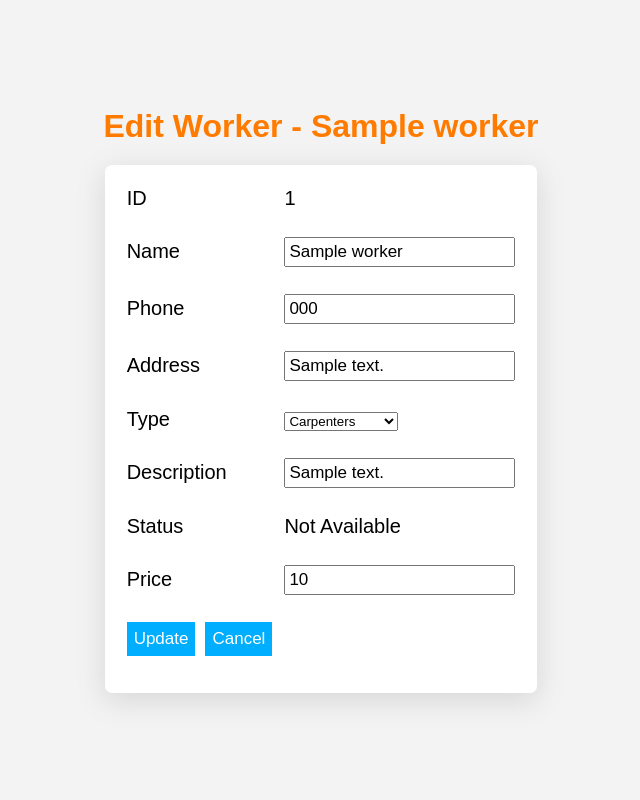
After one commit to PureX-Solution/Thisara-2022-11-26, a PHP site: page /components/worker_edit/edit_worker.php?id=1 in a window 1280 px wide. The commit adds this page. Shown: the whole page, without its empty margins (319-959 px from the left). Run offline with PHP 8.4, Linux system fonts and the light colour scheme; a user stored in the database is signed in; tables that the repository leaves empty hold one stand-in row (values such as "Sample post").

Commit message:
add worker update function

```diff
--- /dev/null
+++ b/Admin/components/worker_edit/edit_worker.php
@@ -0,0 +1,111 @@
+<?php require '../connection.php'; ?>
+<?php
+
+session_start();
+
+if(!isset($_SESSION["email"])){
+    header("Location: ../../pages/authentication/client/login.php");
+}
+
+?>
+
+
+
+<!DOCTYPE html>
+<html lang="en">
+<head>
+    <meta charset="UTF-8">
+    <meta http-equiv="X-UA-Compatible" content="IE=edge">
+    <meta name="viewport" content="width=device-width, initial-scale=1.0">
+    <title>Edit Worker</title>
+    <link rel="stylesheet" href="style.css">
+</head>
+<body>
+
+<?php
+
+$sql = "SELECT * FROM workers WHERE w_id={$_GET['id']}";
+$result = mysqli_query($con, $sql);
+while ($record = mysqli_fetch_assoc($result)){
+    $id =  $record['w_id'];
+    $name =  $record['w_name'];
+    $phone =  $record['w_contact_number'];
+    $address =  $record['w_address'];
+    $type =  $record['w_type'];
+    $description =  $record['w_description'];
+    $status =  $record['availability'];
+    $price =  $record['w_price'];
+}
+?>
+
+    <div id="worker_edit">
+        <h1>Edit Worker - <?php echo $name; ?></h1>
+        <form action="edit.php" method="post">
+            <table>
+                <tr>
+                    <td>ID</td>
+                    <td><?php echo $id; ?> <input type="text" name ="w_id" value="<?php echo $id; ?>" style="display: none"></td>
+                </tr>
+
+                <tr>
+                    <td>Name</td>
+                    <td><input required type="text" name="w_name" id="w_name" value="<?php echo $name; ?>"></td>
+                </tr>
+                <tr>
+                    <td>Phone</td>
+                    <td><input type="text" name="w_phone" id="w_phone" value="<?php echo $phone; ?>"></td>
+                </tr>
+
+                <tr>
+                    <td>Address</td>
+                    <td><input required type="text" name="w_address" id="w_address" value="<?php echo $address; ?>"></td>
+                </tr>
+
+                <tr>
+                    <td>Type</td>
+                    <td>
+                        <select name="type" id="type">
+                            <option value="carpenters" <?php if($type === "carpenters"){echo "selected";} ?>>Carpenters</option>
+                            <option value="mason" <?php if($type === "mason"){echo "selected";} ?>>Mason</option>
+                            <option value="digging_Work" <?php if($type === "digging_Work"){echo "selected";} ?>>Digging Work</option>
+                            <option value="glazier" <?php if($type === "glazier"){echo "selected";} ?>>Glazier</option>
+                            <option value="backhoe_Driver" <?php if($type === "backhoe_Driver"){echo "selected";} ?>>Backhoe Driver</option>
+                            <option value="electricians" <?php if($type === "electricians"){echo "selected";} ?>>Electricians</option>
+                        </select>
+                    </td>
+                </tr>
+
+                <tr>
+                    <td>Description</td>
+                    <td><input required type="text" name="description" value="<?php echo $description; ?>"></td>
+                </tr>
+
+                <tr>
+                    <td>Status</td>
+                    <td>
+                    <?php
+
+                    if($status === "1"){
+                        echo "Available";
+                    } else {
+                        echo "Not Available";
+                    }
+                    ?>
+                    </td>
+                </tr>
+
+                <tr>
+                    <td>Price</td>
+                    <td><input required type="number" name="price" value="<?php echo $price; ?>"></td>
+                </tr>
+
+                <tr>
+                    <td style="float: right"><input type="submit" name="do_not_update" value="Cancel"></td>
+                    <td style="float: left"><input type="submit" name="update" value="Update"></td>
+                </tr>
+            </table>
+        </form>
+    </div>
+
+</body>
+</html>
--- /dev/null
+++ b/Admin/components/worker_edit/style.css
@@ -0,0 +1,51 @@
+* {
+  margin: 0;
+  padding: 0;
+}
+
+#worker_edit {
+  width: 100vw;
+  height: 100vh;
+  overflow: hidden;
+  display: flex;
+  justify-content: center;
+  align-items: center;
+  flex-direction: column;
+  box-sizing: border-box;
+  background: rgb(243, 243, 243);
+}
+#worker_edit h1 {
+  font-family: Arial, Helvetica, sans-serif;
+  padding: 20px;
+  color: rgb(255, 123, 0);
+}
+#worker_edit form {
+  background: rgb(255, 255, 255);
+  box-shadow: rgba(100, 100, 111, 0.2) 0px 7px 29px 0px;
+  padding: 15px;
+  overflow: auto;
+  margin-bottom: 20px;
+  border-radius: 7px;
+}
+#worker_edit form table td {
+  font-size: 20px;
+  font-family: Arial, Helvetica, sans-serif;
+  padding: 5px;
+  padding-bottom: 20px;
+}
+#worker_edit form table input {
+  padding: 3px;
+  font-size: 17px;
+}
+#worker_edit form table input[type=submit] {
+  padding: 7px;
+  border: none;
+  background-color: rgb(0, 174, 255);
+  color: rgb(255, 255, 255);
+  transition: 0.3s ease all;
+  cursor: pointer;
+}
+#worker_edit form table input[type=submit]:hover {
+  background-color: rgb(42, 11, 219);
+  color: #fff;
+}/*# sourceMappingURL=style.css.map */
--- /dev/null
+++ b/Admin/components/worker_edit/style.scss
@@ -0,0 +1,58 @@
+*{
+    margin: 0;
+    padding: 0;
+}
+
+#worker_edit{
+    width: 100vw;
+    height: 100vh;
+    overflow: hidden;
+    display: flex;
+    justify-content: center;
+    align-items: center;
+    flex-direction: column;
+    box-sizing: border-box;
+    background: rgb(243, 243, 243);
+
+    h1{
+        font-family: Arial, Helvetica, sans-serif;
+        padding: 20px;
+        color: rgb(255, 123, 0);
+    }
+
+    form{
+        background: rgb(255, 255, 255);
+        box-shadow: rgba(100, 100, 111, 0.2) 0px 7px 29px 0px;
+        padding: 15px;
+        overflow: auto;
+        margin-bottom: 20px;
+        border-radius: 7px;
+        table{
+            td{
+                font-size: 20px;
+                font-family: Arial, Helvetica, sans-serif;
+                padding: 5px;
+                padding-bottom: 20px;
+            }
+            input{
+                padding: 3px;
+                font-size: 17px;
+            }
+            input[type="submit"]{
+                padding: 7px;
+                border: none;
+                background-color: rgb(0, 174, 255);
+                color: rgb(255, 255, 255);
+                transition: 0.3s ease all;
+                cursor: pointer;
+            }
+
+            input[type="submit"]:hover{
+                background-color: rgb(42, 11, 219);
+                color: #fff;
+            }
+        }
+    }
+
+
+}
```
Also changed, not shown: Admin/components/worker_edit/edit.php (added, +37 -0 lines), Admin/index.php (+12 -3 lines), 1 other file.
